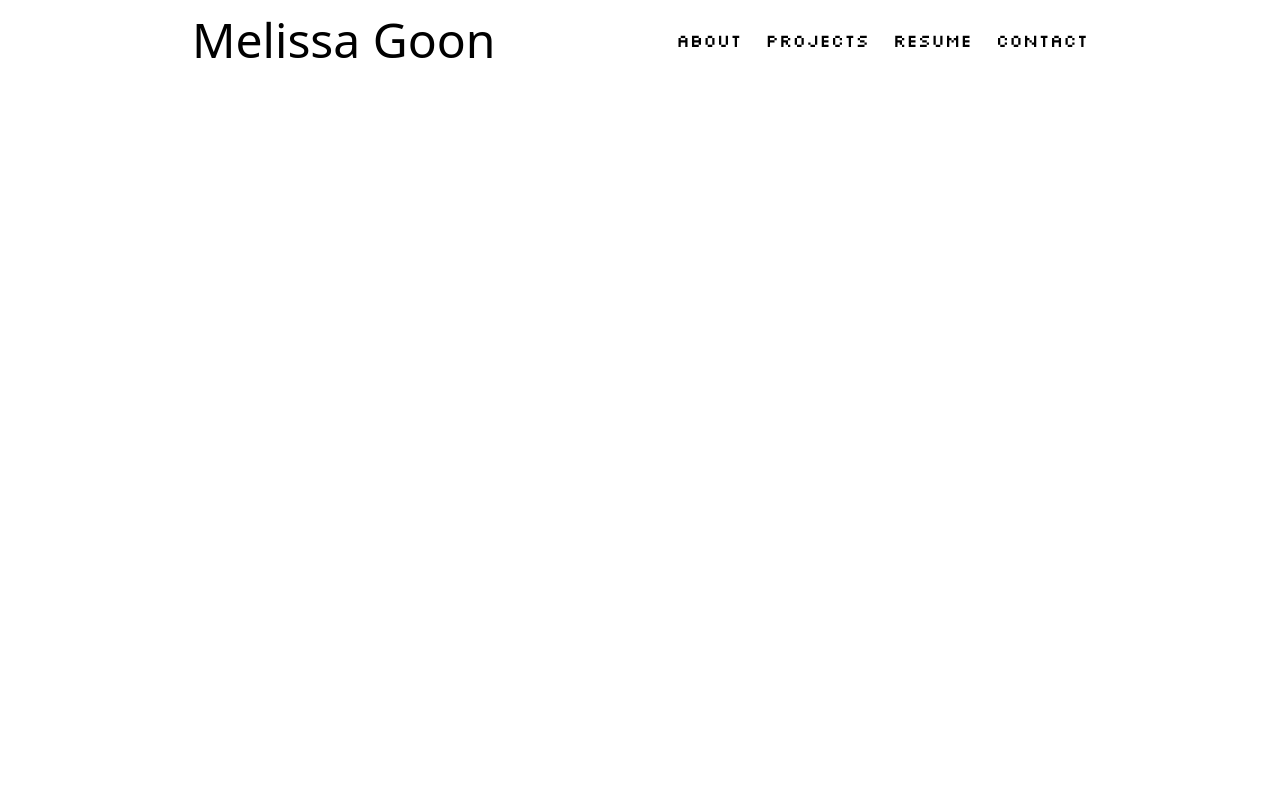
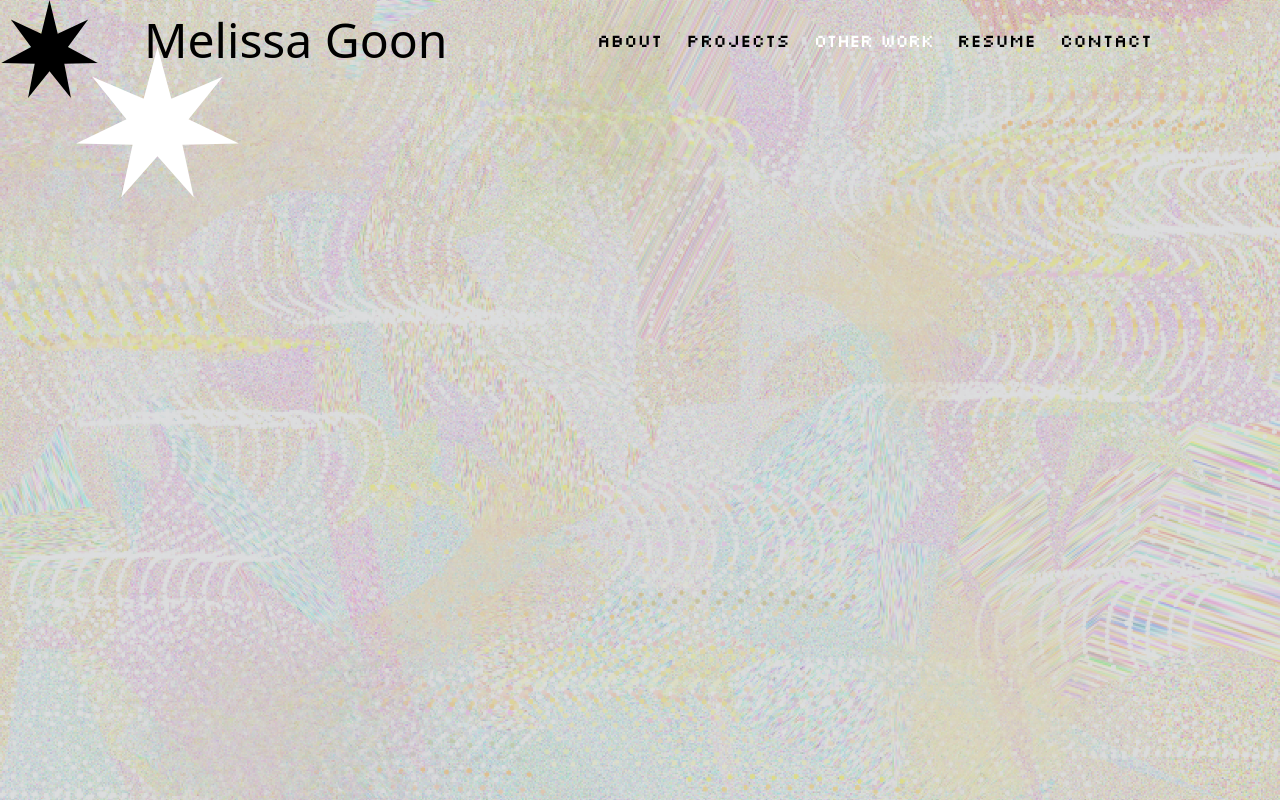
Before and after one commit to MelissaGoon/MelissaGoon.github.io, a React (Vite) app: page /other in a window 1280 px wide. Built offline with nearby package versions, Linux system fonts and the light colour scheme; a web font is replaced by a local one.

Commit message:
Added "Other Work" page and other minor styling changes

```diff
--- a/src/App.jsx
+++ b/src/App.jsx
@@ -1,7 +1,7 @@
 import React from 'react'
 import { Route, BrowserRouter as Router, Routes } from "react-router-dom";
 import Navbar from './components/Navbar'
-import {Home, Projects, About, Contact, Resume} from './pages'
+import {Home, Projects, About, Contact, Resume,Other} from './pages'
 const App = () => {
     return (
         <main className="bg-slate-300/20">
@@ -13,6 +13,7 @@ const App = () => {
                     <Route path="/projects" element={<Projects/>}/>
                     <Route path="/contact" element={<Contact/>}/>
                     <Route path='/resume' element={<Resume/>}/>
+                    <Route path='/other' element={<Other/>}/>
                 </Routes>
             </Router>
         </main>
--- a/src/components/Navbar.jsx
+++ b/src/components/Navbar.jsx
@@ -18,6 +18,9 @@ const Navbar = () => {
                 </NavLink>
                 <NavLink to="/projects" className={({ isActive }) => isActive? 'text-white font-silkscreen' : 'text-black font-silkscreen'}>
                     Projects
+                </NavLink>
+                <NavLink to="/other" className={({ isActive }) => isActive? 'text-white font-silkscreen tracking-tighter' : ' tracking-tighter text-black font-silkscreen'}>
+                    Other Work
                 </NavLink>
                 <NavLink to="/resume" className={({ isActive }) => isActive? 'text-white font-silkscreen' : 'text-black font-silkscreen'}>
                     Resume
@@ -58,12 +61,16 @@ const Navbar = () => {
                 <NavLink to="/projects" onClick={() => setIsOpen(false)} className={({ isActive }) => isActive ? 'block pink-gradient-text font-silkscreen' : 'block text-black font-silkscreen'}>
                 Projects
                 </NavLink>
+                <NavLink to="/other" onClick={() => setIsOpen(false)} className={({ isActive }) => isActive ? 'block pink-gradient-text font-silkscreen' : 'block text-black font-silkscreen'}>
+                Other Work
+                </NavLink>
                 <NavLink to="/resume" onClick={() => setIsOpen(false)} className={({ isActive }) => isActive ? 'block pink-gradient-text font-silkscreen' : 'block text-black font-silkscreen'}>
                 Resume
                 </NavLink>
                 <NavLink to="/contact" onClick={() => setIsOpen(false)} className={({ isActive }) => isActive ? 'block pink-gradient-text font-silkscreen' : 'block text-black font-silkscreen'}>
                 Contact
                 </NavLink>
+
             </nav>
             </>
   )}
--- a/src/constants/index.js
+++ b/src/constants/index.js
@@ -107,8 +107,8 @@ export const projects = [
         title: "Redcommend- Cmd-f 2023 Hackathon ",
         imageURL:redcommend,
         text: "(Sponsor Prize Winner, Diversity in CS Mentorship winner) I collaborated with a team to create a Reddit thread summarization tool to allow users to easily view the general consensus regarding a piece of media or product without having to scroll through all the comments. We used the Cohere language model API and Reddit API. I created the frontend using Flask, HTML, and CSS.",
-        link:"https://github.com/sedaschle/cmd_f",
-        linktext:"Link to Github repo"
+        link:"https://devpost.com/software/redcommend",
+        linktext:"Link to Devpost"
     },
     {
         title: "Adventure Awaits- NWHacks 2023 Hackathon",
--- a/src/index.css
+++ b/src/index.css
@@ -55,7 +55,11 @@ body:has(.card[data-color="green"]:hover) {
     }
 
     .header {
-        @apply flex justify-between items-center sm:px-16 px-4 py-4 max-w-5xl mx-auto absolute top-0 bg-transparent z-50 right-0 left-0;
+        @apply flex justify-between items-center px-4 py-4 max-w-5xl mx-auto pr-0 absolute top-0 bg-transparent z-50 right-0 left-0;
+    }
+
+    .corner-star {
+        @apply absolute hidden xl:block;
     }
 
     .footer {
--- a/src/pages/about.jsx
+++ b/src/pages/about.jsx
@@ -5,7 +5,7 @@ import { cornerstar, irlimage } from '../assets/images'
 const About = () => {
     return (
         <div className='w-full h-dvh relative bg-portfolio bg-cover bg-center'>
-             <img src={cornerstar} className='absolute hidden lg:block' alt='✷'/>
+             <img src={cornerstar} className='corner-star' alt='✷'/>
              <section className='absolute left-0 right-0 z-10 p-10 md:p-16 w-full sm:top-24 top-28 bg-black'>
 
                 <h1 className='head-text text-white'>
@@ -26,7 +26,7 @@ const About = () => {
                     <h3 className='subhead-text'> My skills <span className='pink-gradient-text'>✷</span></h3>
                     <div className='mt-16 flex flex-wrap gap-12'>
                         {skills.map((skill) => (
-                            <div key={skill.name} className='flex w-12 h-12 sm:w-20 sm:h-20 bg-white items-center justify-center rounded-3xl hover:bg-pink-500 transition-all duration-150 ease-in-out'>
+                            <div key={skill.name} className='flex w-12 h-12 sm:w-20 sm:h-20 bg-white items-center justify-center rounded-3xl transition-all duration-150 ease-in-out'>
 
                                     <img src={skill.imageUrl} alt={skill.name} className='w-3/4 h-3/4 object-contain'/>
 
--- a/src/pages/contact.jsx
+++ b/src/pages/contact.jsx
@@ -5,7 +5,7 @@ import { cornerstar } from '../assets/images'
 const Contact = () => {
     return (
         <div className='w-full min-h-screen relative bg-portfolio bg-cover bg-center'>
-            <img src={cornerstar} className='absolute hidden lg:block' alt='✷'/>
+            <img src={cornerstar} className='corner-star' alt='✷'/>
             <section className='absolute left-0 right-0 z-10 p-6 sm:p-16 w-full sm:top-24 top-28 bg-black text-white gap-8 sm:gap-16 flex flex-col items-start'>
 
                 <h1 className='subhead-text pink-gradient-text text-lg sm:text-2xl'>
--- a/src/pages/index.js
+++ b/src/pages/index.js
@@ -3,5 +3,6 @@ import Projects from './projects.jsx'
 import About from './about.jsx'
 import Contact from './contact.jsx'
 import Resume from './resume.jsx'
+import Other from './other.jsx'
 
-export {Home, Projects, About, Contact, Resume}
+export {Home, Projects, About, Contact, Resume, Other}
--- /dev/null
+++ b/src/pages/other.jsx
@@ -0,0 +1,13 @@
+import React from 'react'
+import { cornerstar } from '../assets/images'
+
+const other = () => {
+  return (
+        <div className='w-full h-screen relative bg-portfolio bg-cover bg-center'>
+           <img src={cornerstar} className='corner-star' alt='✷'/>
+
+        </div>
+  )
+}
+
+export default other
--- a/src/pages/projects.jsx
+++ b/src/pages/projects.jsx
@@ -6,7 +6,7 @@ const Projects = () => {
 
     return (
         <div className='w-full h-screen relative bg-portfolio bg-cover bg-center'>
-        <img src={cornerstar} className='absolute hidden lg:block' alt='✷'/>
+        <img src={cornerstar} className='corner-star' alt='✷'/>
               <section className='absolute left-0 right-0 z-10 p-7 sm:p-16 w-full min-h-svh sm:top-24 top-28 bg-black'>
               <h1 className='head-text text-white'>
               <img src={star} className='absolute top-0 right-0 hidden lg:block h-40' alt='✷'/>
--- a/src/pages/resume.jsx
+++ b/src/pages/resume.jsx
@@ -5,7 +5,7 @@ import { cornerstar } from '../assets/images'
 const Resume = () => {
   return (
     <div className='w-full h-screen relative bg-portfolio bg-cover bg-center'>
-       <img src={cornerstar} className='absolute hidden lg:block' alt='✷'/>
+       <img src={cornerstar} className='corner-star' alt='✷'/>
        <iframe src={resume} className='relative flex w-full sm:h-[calc(100vh-6rem)] h-[calc(100vh-8rem)] sm:top-24 top-28'  />
     </div>
   )
```
